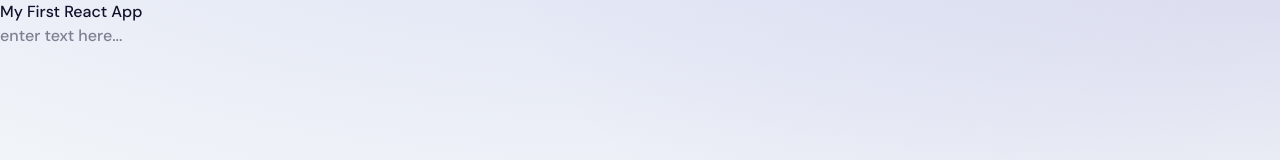
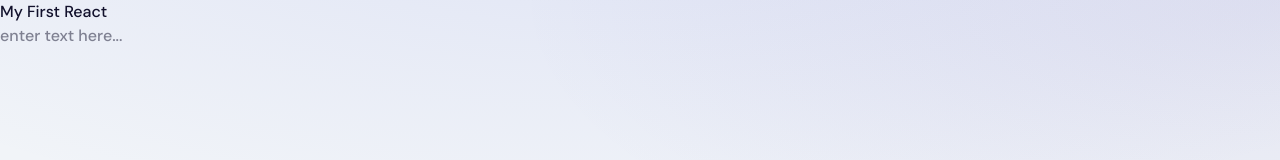
Before and after one commit to hamxu69/Weather-Api-Project, a React (Vite) app: page / in a window 1280 px wide. Shown: the top 160 px of the page. Built offline with nearby package versions, Linux system fonts and the light colour scheme.

Commit message:
Update App.tsx

```diff
--- a/src/App.tsx
+++ b/src/App.tsx
@@ -3,7 +3,7 @@ import NewApp from "./components/NewApp";
 function App() {
   return (
     <>
-      <h1>My First React App</h1>
+      <h1>My First React</h1>
 
       <NewApp />
     </>
```
